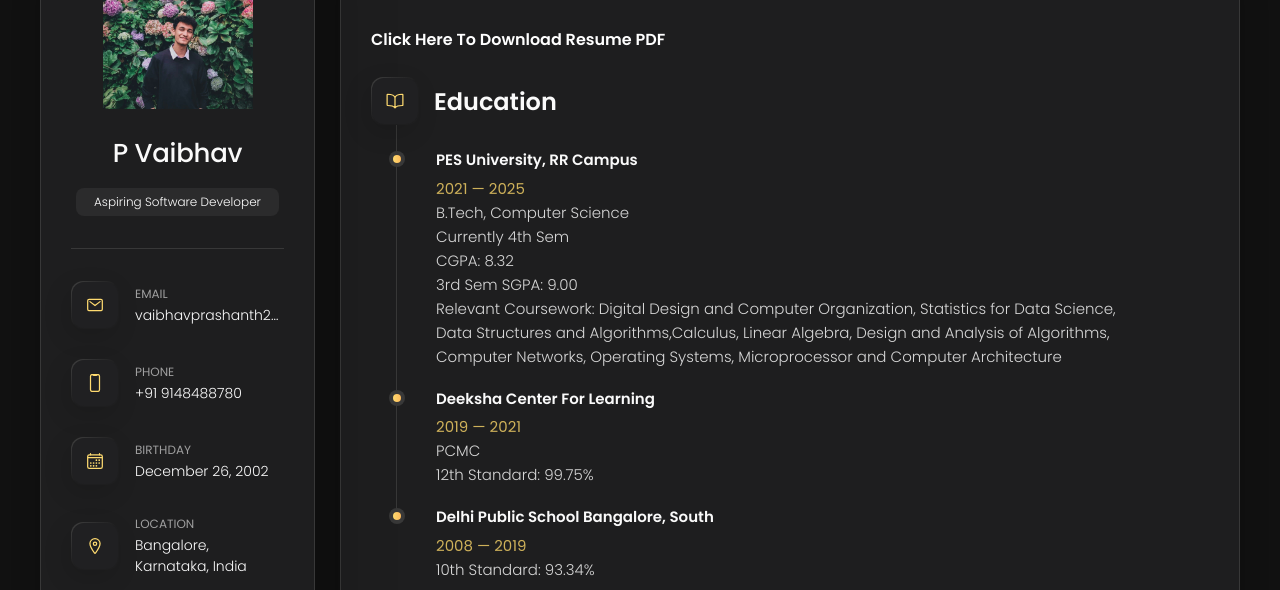
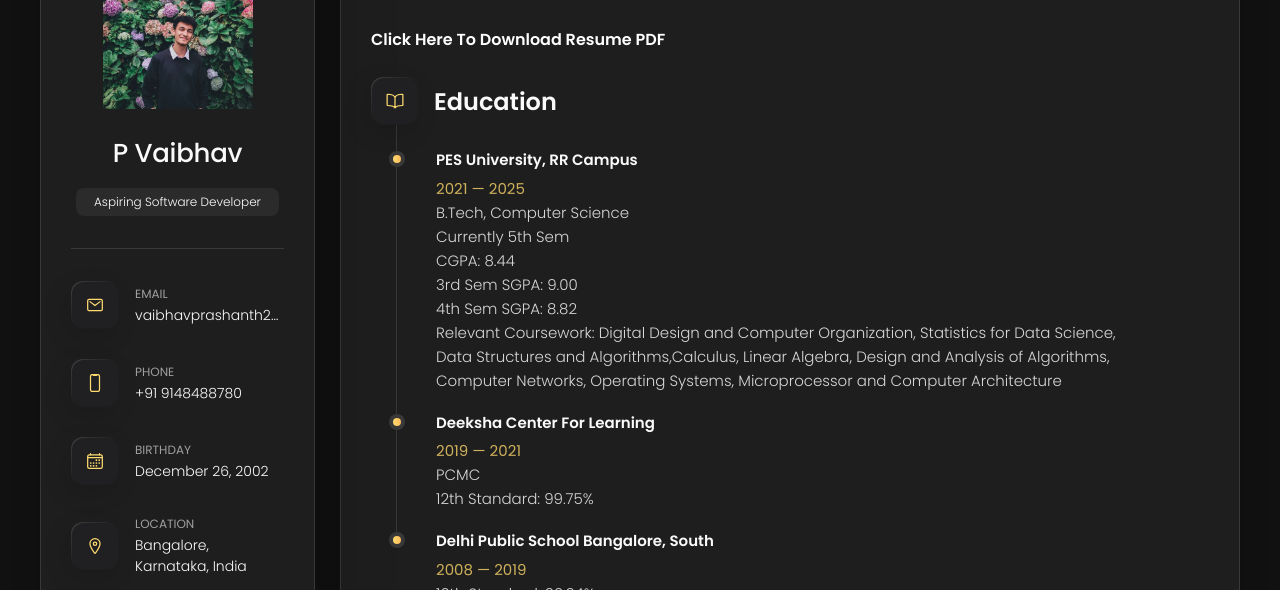
Before and after one commit to vaibhavprashanth/vaibhav-personal-website, a plain HTML site: page index.html in a window 1280 px wide. Both pictures are taken after a click on the button "Resume". Shown: the part 162-752 px from the top of the page. Drawn offline with nearby package versions, Linux system fonts and the light colour scheme.

Commit message:
Updated CGPA

```diff
--- a/index.html
+++ b/index.html
@@ -348,9 +348,10 @@
 
               <p class="timeline-text">
                 B.Tech, Computer Science<br>
-                Currently 4th Sem<br>
-                CGPA: 8.32<br>
+                Currently 5th Sem<br>
+                CGPA: 8.44<br>
                 3rd Sem SGPA: 9.00<br>
+                4th Sem SGPA: 8.82<br>
                 Relevant Coursework: Digital Design and Computer Organization, Statistics for Data Science, Data Structures and Algorithms,Calculus, Linear Algebra, Design and Analysis of Algorithms, Computer Networks, Operating Systems, Microprocessor and Computer Architecture
               </p>
 
```
